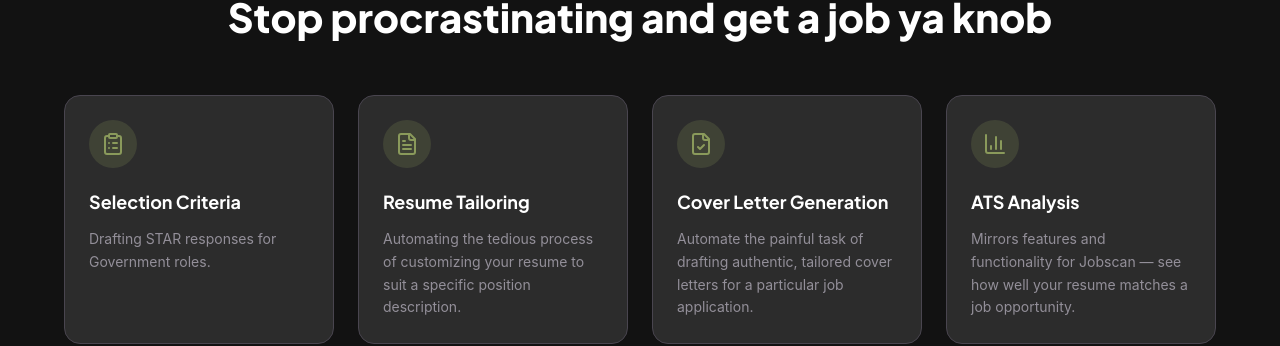
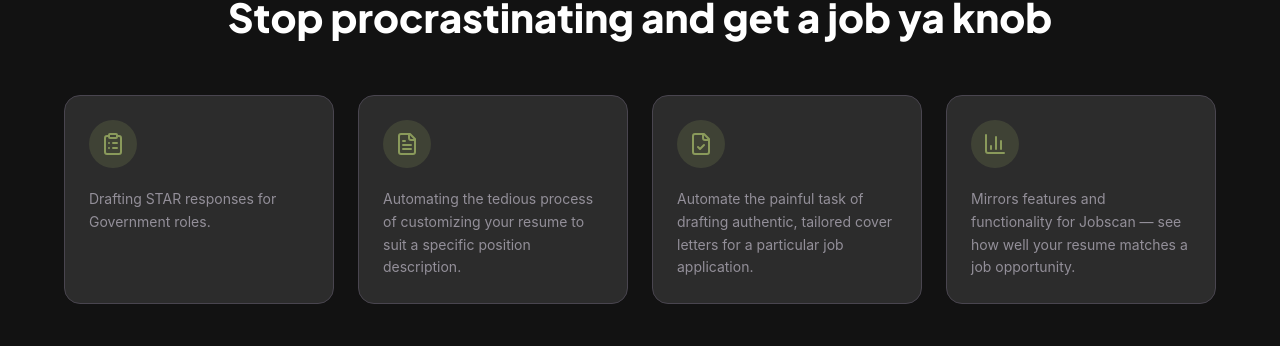
Before and after one commit to okgoogle13/career-copilot-express, a React (Vite) app: page / in a window 1280 px wide. Shown: the part 811-1157 px from the top of the page. Built offline with nearby package versions, Linux system fonts and the light colour scheme.

Commit message:
Visual edit in Lovable
Edited UI in Lovable

```diff
--- a/src/pages/Landing.tsx
+++ b/src/pages/Landing.tsx
@@ -101,12 +101,7 @@ const Landing = () => {
                   </div>
 
                   {/* Title */}
-                  <h3 className="font-bold text-white text-lg mb-3" style={{
-                fontFamily: "'Plus Jakarta Sans', sans-serif",
-                fontWeight: 700
-              }}>
-                    {card.title}
-                  </h3>
+
 
                   {/* Description */}
                   <p className="font-plain text-[#938F99] text-sm leading-relaxed">
```
